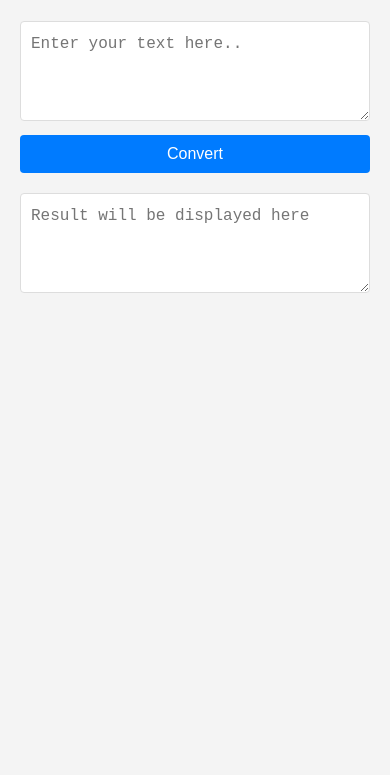
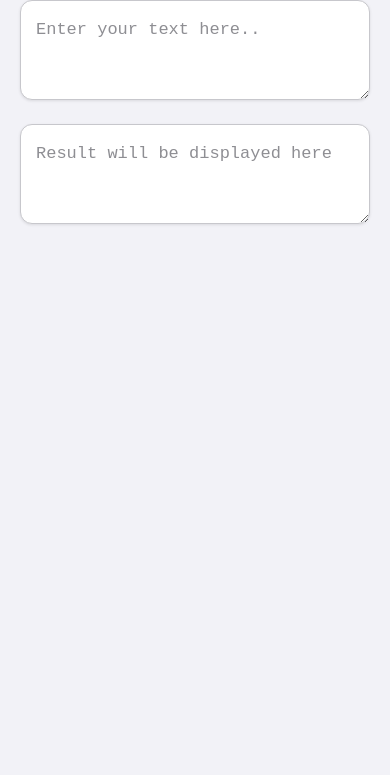
Before and after one commit to kirademiurge/text-shuffler, a plain HTML site: page index.html in a window 390 px wide. Shown: the part 69-844 px from the top of the page. Drawn offline with Linux system fonts and the light colour scheme.

Commit message:
added css media queries; removed button; added input event listener

```diff
--- a/index.html
+++ b/index.html
@@ -5,49 +5,60 @@
     <meta name="viewport" content="width=device-width, initial-scale=1.0" />
     <title>Text Shuffler</title>
     <style>
+      * {
+        margin: 0;
+        padding: 0;
+        box-sizing: border-box;
+      }
       .page {
-        font-family: Arial, sans-serif;
+        font-family: -apple-system, BlinkMacSystemFont, "San Francisco", "Helvetica Neue", Helvetica, Arial, sans-serif;
         margin: 20px;
-        background-color: #f4f4f4;
-        color: #333333;
+        background-color: #f2f2f7;
+        color: #1c1c1e;
       }
       .title {
         text-align: center;
+        font-weight: 600;
+        font-size: 24px;
+        color: #000;
+        margin-bottom: 20px;
+      }
+      .interactive-elements {
+        display: flex;
+        flex-direction: column;
+        gap: 24px;
       }
       .textarea {
         width: 100%;
         height: 100px;
-        padding: 10px;
+        padding: 15px;
         box-sizing: border-box;
-        margin: 10px 0;
-        border: 1px solid #dddddd;
-        border-radius: 4px;
-        font-size: 16px;
-        line-height: 1.5;
+        border: 1px solid #c7c7cc;
+        border-radius: 12px;
+        font-size: 17px;
+        line-height: 1.6;
         resize: vertical;
+        background-color: #ffffff;
+        color: #000000;
+        box-shadow: 0px 1px 3px rgba(0, 0, 0, 0.1);
       }
-      .button {
-        display: block;
-        width: 100%;
-        padding: 10px;
-        border: none;
-        border-radius: 4px;
-        background-color: #007bff;
-        color: white;
-        font-size: 16px;
-        cursor: pointer;
-        margin-bottom: 10px;
+      .textarea::placeholder {
+        color: #8e8e93;
       }
-      .button:hover {
-        background-color: #0056b3;
+      @media (min-width: 768px) {
+        .interactive-elements {
+          flex-direction: row;
+          justify-content: space-between;
+        }
       }
     </style>
   </head>
   <body class="page">
     <h1 class="title">Text Shuffler</h1>
-    <textarea id="input" placeholder="Enter your text here.." class="textarea"></textarea>
-    <button onclick="convertText()" class="button">Convert</button>
-    <textarea id="output" onclick="copyToClipboard()" readonly placeholder="Result will be displayed here" class="textarea"></textarea>
+    <div class="interactive-elements">
+      <textarea id="input" placeholder="Enter your text here.." class="textarea"></textarea>
+      <textarea id="output" onclick="copyToClipboard()" readonly placeholder="Result will be displayed here" class="textarea"></textarea>
+    </div>
 
     <script>
       const input = document.getElementById("input")
@@ -67,9 +78,13 @@
         return text.split(/(\s+)/).map(part => /\S/.test(part) ? shuffleWord(part) : part).join("")
       }
 
-      function convertText() {
-        output.value = shuffleText(input.value)
-      }
+      let typingTimer
+      input.addEventListener("input", () => {
+        clearTimeout(typingTimer)
+        typingTimer = setTimeout(() => {
+          output.value = shuffleText(input.value)
+        }, 500)
+      })
 
       function copyToClipboard() {
         navigator.clipboard.writeText(output.value)
```
